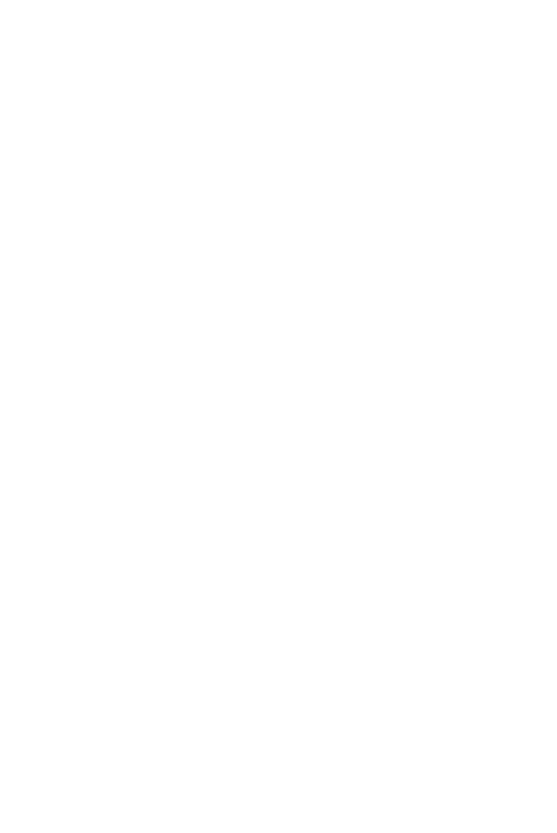
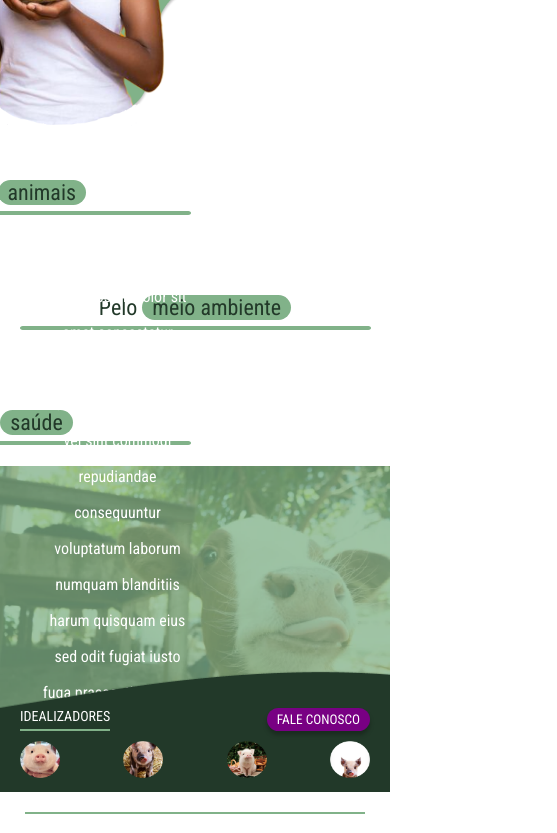
Before and after one commit to julianasinnott/goVegan, a React (Vite) app: page / in a window 390 px wide. Shown: the part 2142-2975 px from the top of the page, 557 px wide, since content can reach past the window. Before the commit the page ends 1648 px from the top, so only its background shows below. Built offline with nearby package versions, Linux system fonts and the light colour scheme.

Commit message:
feat: WIP responsive design

```diff
--- a/src/pages/HomePage/index.css
+++ b/src/pages/HomePage/index.css
@@ -12,7 +12,7 @@
 
 .home__about {
   display: flex;
-  padding: 70px 0;
+  padding: 30px 0;
   justify-content: space-evenly;
   align-items: center;
 }
@@ -53,8 +53,7 @@
 .home__purpose {
   display: flex;
   flex-direction: column;
-  gap: 20px;
-  margin-top: 20px;
+  margin-top: 40px;
 }
 
 .home__purpose__title {
@@ -73,6 +72,8 @@
 
 .home__purpose__description {
   display: flex;
+  padding-left: 40px;
+  gap: 40px;
 }
 
 .home__purpose__types {
@@ -88,8 +89,8 @@
 .purpose__type__animals, .purpose__type__environment, .purpose__type__health {
   text-align: center;
   padding-bottom: 10px;
-  width: 44%;
-  background: url(/assets/line.png) no-repeat bottom/100% 4px;
+  width: 100%;
+  background: url(/assets/line.png) no-repeat bottom/90% 4px;
 }
 
 .purpose__type__animals, .purpose__type__health {
@@ -108,12 +109,16 @@
   height: 100vh;
   position: relative;
   margin-bottom: -82px;
+  display: flex;
+  justify-content: flex-start;
+  align-items: center;
 }
 
 .purpose__text {
-  padding: 80px;
+  padding: 0 0 0 40px ;
+  text-align: center;
   width: 50%;
   font-size: 24px;
-  line-height: 50px;
+  line-height: 40px;
   color: var(--white);
 }
--- a/src/pages/HomePage/index.jsx
+++ b/src/pages/HomePage/index.jsx
@@ -46,7 +46,7 @@ export function App() {
             <img className="home__about__picture-img" src="/assets/vegan-veganism.gif" alt="" />
           </div>
         </section>
-        {/* <section className="home__purpose">
+        <section className="home__purpose">
           <h2 className="home__purpose__title">Nosso propósito</h2>
           <div className="home__purpose__description">
             <div className="home__purpose__img">
@@ -72,11 +72,10 @@ export function App() {
               voluptatum laborum numquam blanditiis harum quisquam eius sed odit
               fugiat iusto fuga praesentium optio, eaque rerum! Provident
               similique accusantium nemo Provident similique accusantium nemo
-              autem. Provident similique accusantium nemo Provident similique
-              accusantium nemo autem.
+              autem.
             </p>
           </div>
-        </section> */}
+        </section>
       </main>
       <Footer />
     </div>
--- a/src/pages/HomePage/responsive.css
+++ b/src/pages/HomePage/responsive.css
@@ -12,7 +12,6 @@
   .home__about {
     padding: 10px;
   }
-
 }
 
 @media only screen and (max-width:900px) {
@@ -24,12 +23,40 @@
   .home__about__description {
     width: 100%;
   }
+  .home__purpose__description {
+    display: flex;
+    padding-left: 0px;
+  }
+}
+
+@media only screen and (max-width:860px) {
+  .home__purpose__text {
+    background-position: bottom;
+  }
+  .purpose__text {
+    font-size: 20px;
+  }
 }
 
 @media only screen and (max-width:800px) {
   .home__background {
     background-position: center top 76px;
     height: 70vw;
+  }
+  .home__purpose__description {
+    flex-direction: column;
+    align-items: center;
+    gap: 20px;
+  }
+  .home__purpose__types {
+    gap: 80px;
+  }
+  .purpose__text {
+    font-size: 18px;
+    line-height: 38px;
+  }
+  .home__purpose__text {
+    height: 72vw;
   }
 }
 
@@ -40,8 +67,11 @@
   .home__about__description {
     gap: 30px;
   }
-  .home__about__title {
-    font-size: 30px;
+  .home__about__title, .home__purpose__title {
+    font-size: 32px;
+  }
+  .home__purpose__types {
+    font-size: 22px;
   }
 }
 
@@ -49,6 +79,10 @@
   .home__background {
     height: 72vw;
     background-position: center top 66px;
+  }
+  .purpose__text {
+    font-size: 16px;
+    line-height: 36px;
   }
 }
 
```
